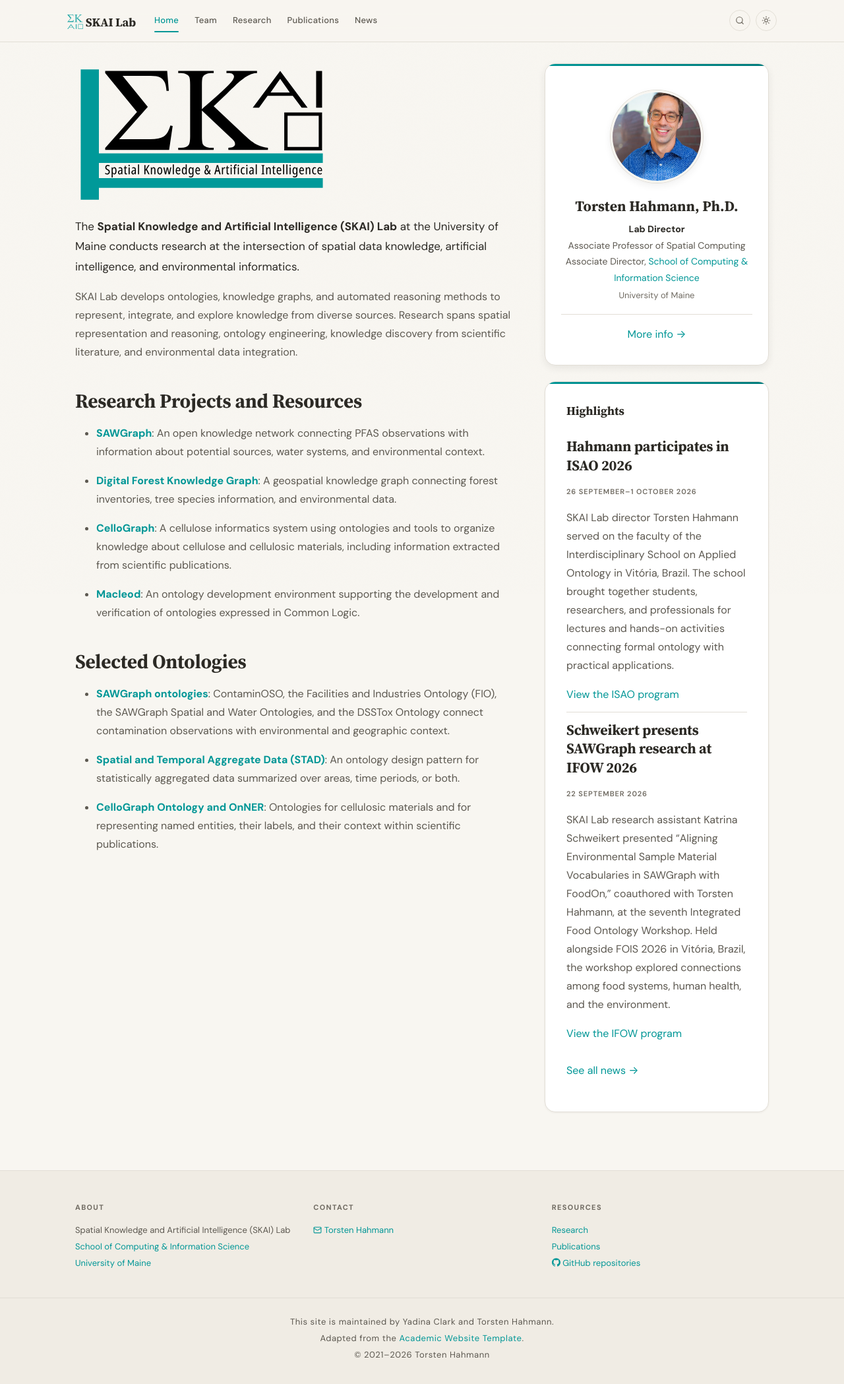
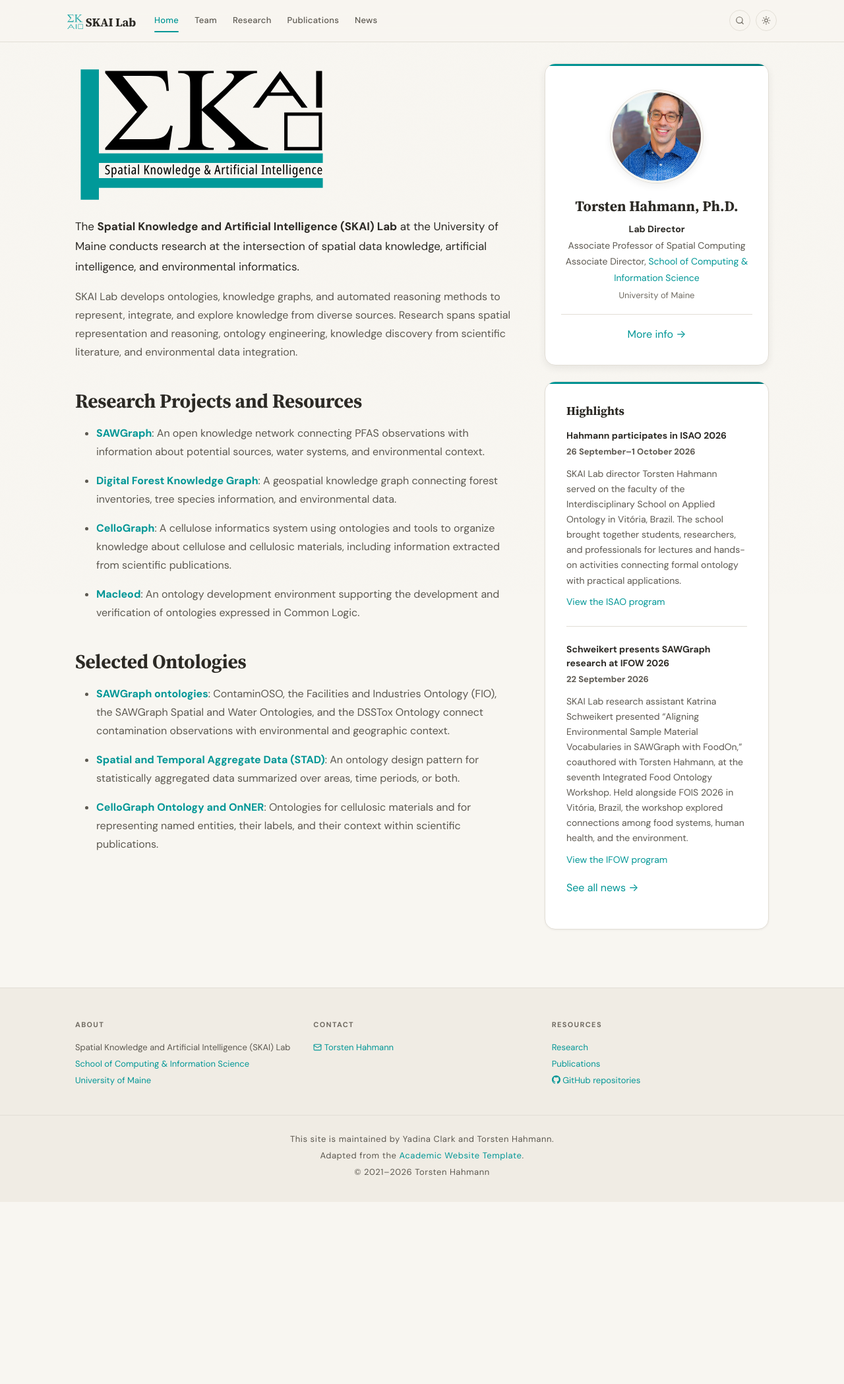
Before and after one commit to theSKAILab/theSKAILab.github.io, a Jekyll site: the page built from _pages/home.md, in a window 1280 px wide. Shown: the whole page at 66% size. Built offline with Jekyll 4.4.1, drawn with Linux system fonts in a browser that asks for light colours; after the commit the page ends 1822 px from its top, so only the background shows below that.

Commit message:
Refactor news timeline styles in _home.scss
Updated styles for news timeline and related elements, including padding adjustments and new classes for titles and descriptions.

```diff
--- a/_sass/layouts/_home.scss
+++ b/_sass/layouts/_home.scss
@@ -87,34 +87,67 @@
   }
 }
 
-// News timeline
+// News and homepage Highlights
 .news-timeline {
   margin-top: 0;
 
   .news-item {
-    padding: var(--space-3) 0;
+    padding: var(--space-6) 0;
     border-bottom: 1px solid var(--border-color);
 
+    &:first-child {
+      padding-top: 0;
+    }
+
     &:last-child {
+      padding-bottom: 0;
       border-bottom: none;
     }
   }
 
-  .news-date {
-    font-size: 0.6875rem;
-    font-weight: 600;
-    color: var(--text-muted);
-    text-transform: uppercase;
-    letter-spacing: 0.08em;
+  .news-title {
+    margin: 0 0 var(--space-1);
     font-family: 'DM Sans', sans-serif;
+    font-size: 1rem;
+    font-weight: 700;
+    line-height: 1.5;
+    letter-spacing: normal;
+    color: var(--text-primary);
   }
 
-  .news-headline {
-    margin-top: var(--space-1);
+  .news-date {
+    display: block;
+    margin: 0 0 var(--space-3);
+    font-family: 'DM Sans', sans-serif;
+    font-size: 0.8125rem;
+    font-weight: 700;
+    line-height: 1.5;
     color: var(--text-secondary);
+    text-transform: none;
+    letter-spacing: normal;
+  }
+
+  .news-description {
+    margin: 0;
+    max-width: none;
+    font-size: 0.9375rem;
+    line-height: 1.65;
+    color: var(--text-secondary);
+  }
+
+  .news-links {
+    display: flex;
+    flex-direction: column;
+    align-items: flex-start;
+    gap: var(--space-1);
+    margin-top: var(--space-2);
     font-size: 0.875rem;
-    line-height: 1.5;
   }
+}
+
+.sidebar-news .news-title,
+.sidebar-news .news-description {
+  font-size: 0.875rem;
 }
 
 // Lab logo in the home-page heading
```
